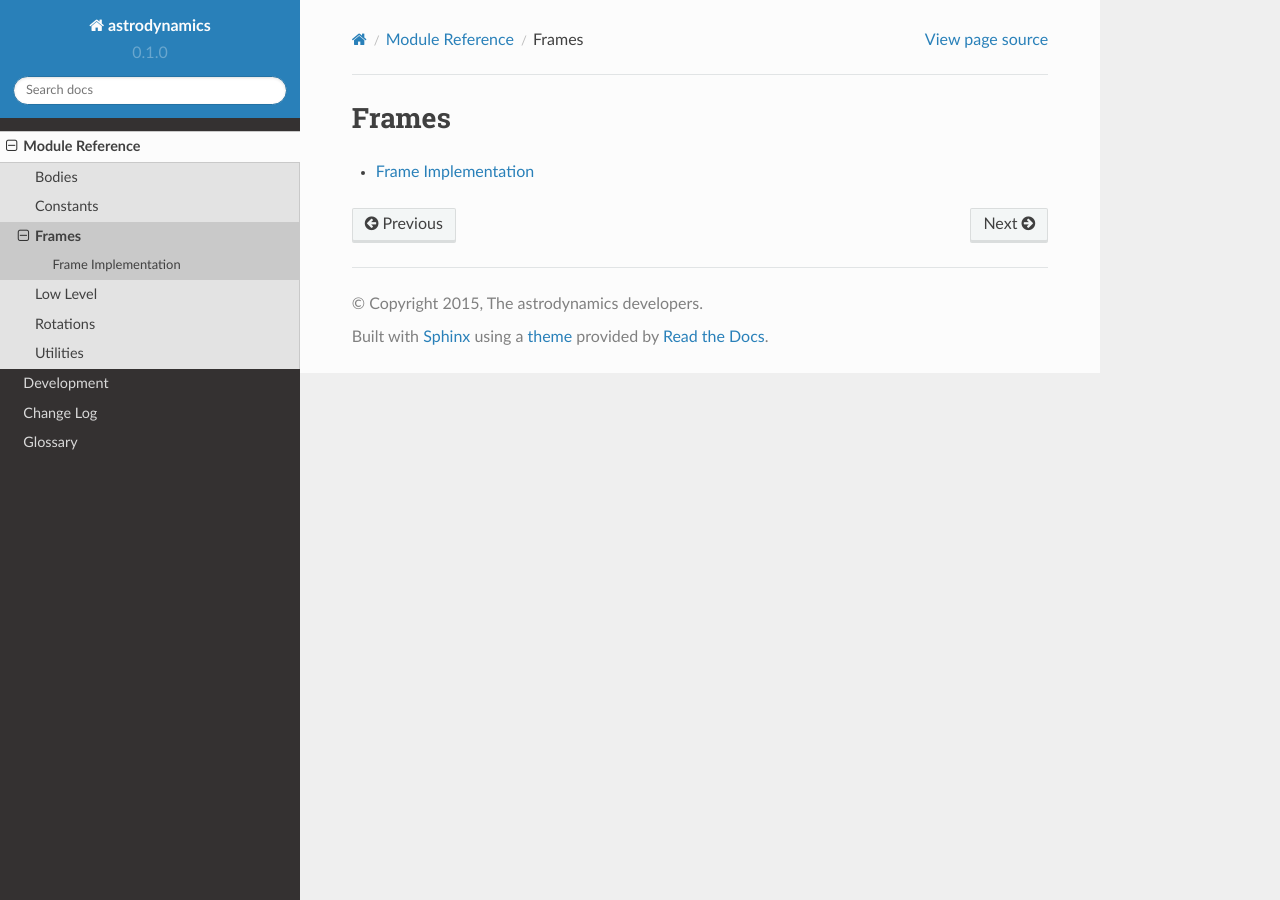
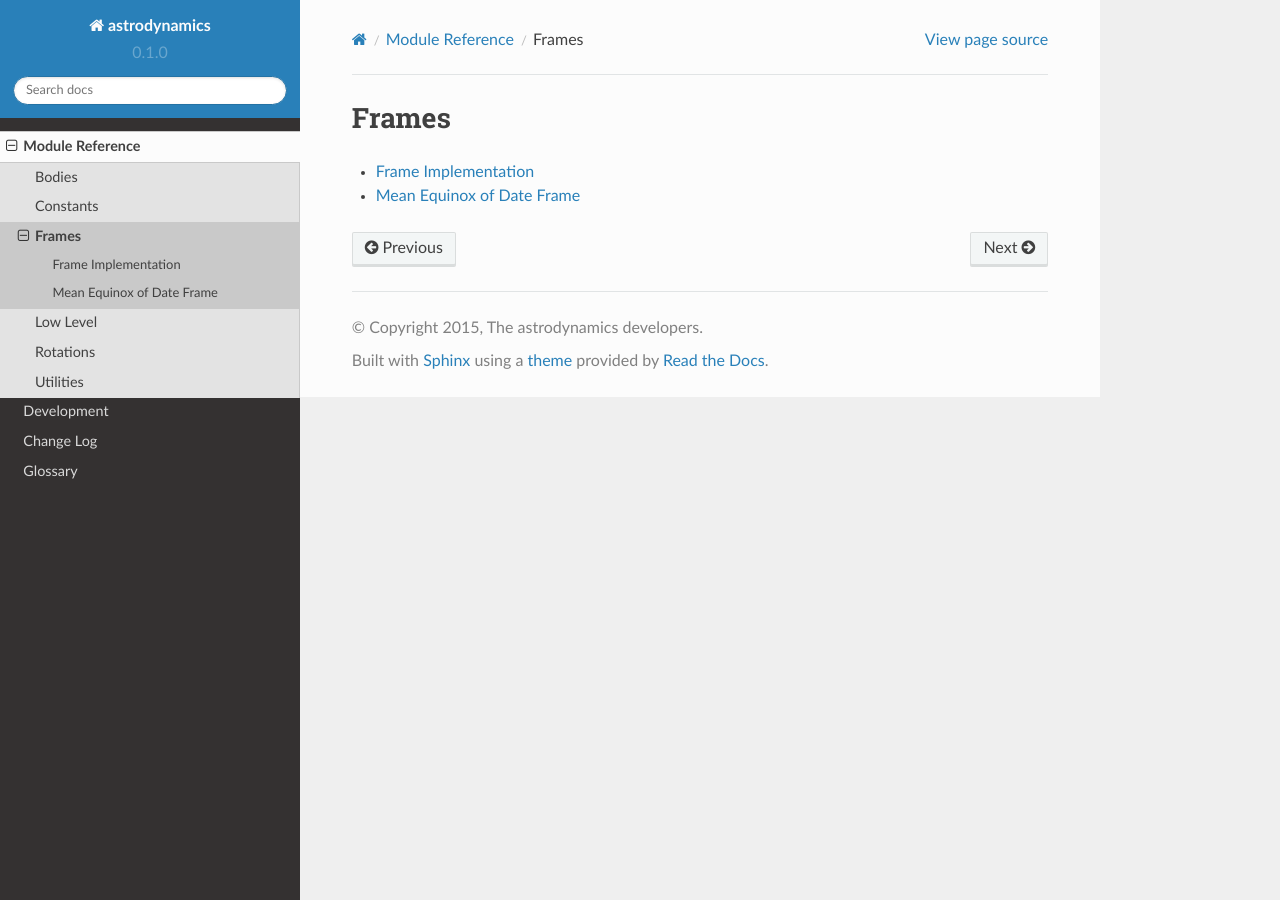
Before and after one commit to python-astrodynamics/astrodynamics, a Sphinx documentation site: the page built from docs/modules/frames/index.rst, in a window 1280 px wide. Built offline with Sphinx 7.4.7 and the Read the Docs theme 2.0.0, drawn with Linux system fonts in a browser that asks for light colours; pages that are not in the unit, such as notebooks, are missing from menus.

Commit message:
Minor docs update

```diff
--- a/docs/modules/frames/frame.rst
+++ b/docs/modules/frames/frame.rst
@@ -3,5 +3,5 @@ Frame Implementation
 ********************
 
 .. automodule:: astrodynamics.frames.frame
-   :members:
-   :show-inheritance:
+    :members:
+    :show-inheritance:
--- a/docs/modules/frames/index.rst
+++ b/docs/modules/frames/index.rst
@@ -5,6 +5,7 @@ Frames
 .. py:module:: astrodynamics.frames
 
 .. toctree::
-   :maxdepth: 2
+    :maxdepth: 2
 
-   frame
+    frame
+    mod
--- /dev/null
+++ b/docs/modules/frames/mod.rst
@@ -0,0 +1,7 @@
+**************************
+Mean Equinox of Date Frame
+**************************
+
+.. automodule:: astrodynamics.frames.mod
+    :members:
+    :show-inheritance:
--- a/docs/modules/rotation.rst
+++ b/docs/modules/rotation.rst
@@ -6,7 +6,7 @@ Rotations
 
 .. autoclass:: astrodynamics.rotation.Rotation
    :members: __init__, from_axis_angle, from_matrix, from_euler_angles, angle,
-             get_axis, get_angles, matrix, apply_to, compose
+             get_axis, get_angles, matrix, apply_to, compose, distance_to
    :show-inheritance:
 
 .. autoclass:: astrodynamics.rotation.RotationOrder
```
